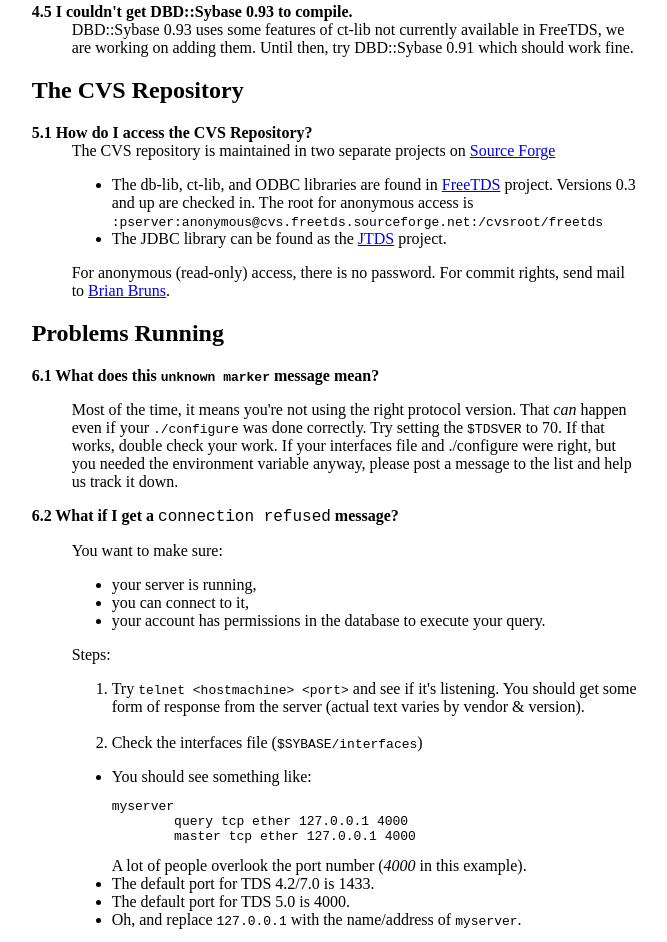
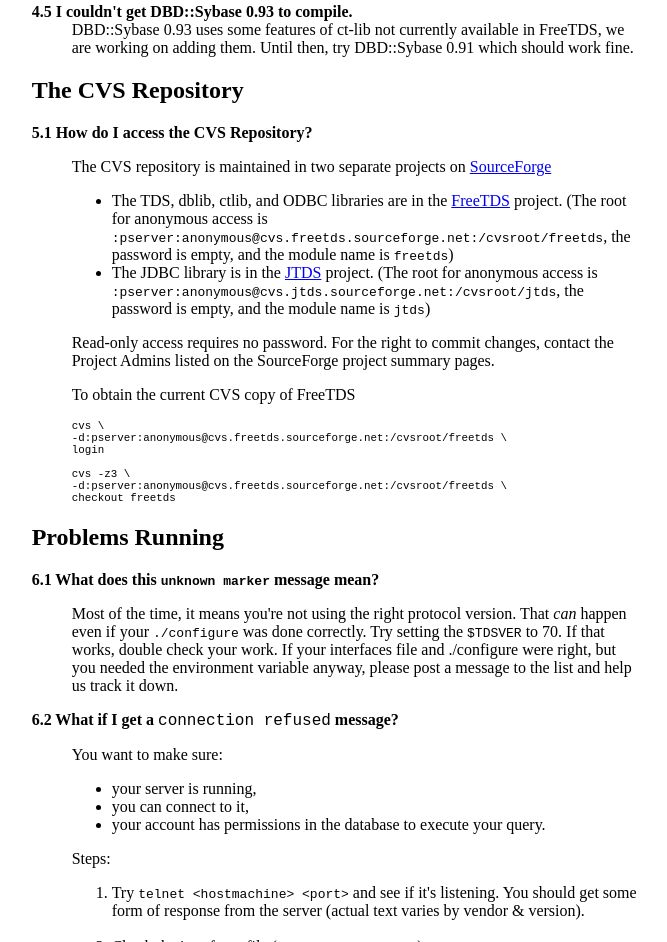
Before and after one commit to brianb/FreeTDS, a plain HTML site: page doc/faq.html in a window 1280 px wide. Shown: the part 6428-7370 px from the top of the page, without its empty margins (50-717 px from the left). Drawn offline with Linux system fonts and the light colour scheme.

Commit message:
include cvs module name

```diff
--- a/doc/faq.html
+++ b/doc/faq.html
@@ -703,20 +703,38 @@ in FreeTDS, we are working on adding them.  Until then, try DBD::Sybase
 <b>5.1 How do I access the CVS Repository?</b></dt>
 
 <dd>
-The CVS repository is maintained in two separate projects on <a href="http://www.sourceforge.net">Source Forge</a>
+<p>The CVS repository is maintained in two separate projects on <a href="http://www.sourceforge.net">SourceForge</a></p>
 
-<ul><li>The db-lib, ct-lib, and ODBC libraries are found in <a href="http://sourceforge.net/cvs/?group_id=33106">FreeTDS</a> project.
-Versions 0.3 and up are checked in. The
-root for anonymous access is <tt>:pserver:anonymous@cvs.freetds.sourceforge.net:/cvsroot/freetds</tt></li>
+<ul>
+
+<li>The TDS, dblib, ctlib, and ODBC libraries are in the <a
+href="http://sourceforge.net/cvs/?group_id=33106">FreeTDS</a> project.
+(The root for anonymous access is
+<tt>:pserver:anonymous@cvs.freetds.sourceforge.net:/cvsroot/freetds</tt>,
+the password is empty, and the module name is <tt>freetds</tt>)</li>
+
 <!-- :pserver:anon-cvs@freetds.internetcds.com:/Repository -->
-<li>
-The JDBC library can be found as the <a href="http://sourceforge.net/cvs/?group_id=33291">JTDS</a> project.  </li>
+<li>The JDBC library is in the <a
+href="http://sourceforge.net/cvs/?group_id=33291">JTDS</a> project.
+(The root for anonymous access is
+<tt>:pserver:anonymous@cvs.jtds.sourceforge.net:/cvsroot/jtds</tt>,
+the password is empty, and the module name is <tt>jtds</tt>)</li>
+
 </ul>
-<p> For anonymous (read-only) access, there is no password.  For commit rights, send mail to <a href="mailto:camber@ais.org">Brian Bruns</a>.
-</p>
+<p>Read-only access requires no password.  For the right to commit
+changes, contact the Project Admins listed on the SourceForge project
+summary pages.</p>
+<p>To obtain the current CVS copy of FreeTDS</p>
+<pre><small>cvs \
+-d:pserver:anonymous@cvs.freetds.sourceforge.net:/cvsroot/freetds \
+login
+
+cvs -z3 \
+-d:pserver:anonymous@cvs.freetds.sourceforge.net:/cvsroot/freetds \
+checkout freetds</small></pre>
 </dd>
 </dl>
-		<!-- RUNING -->
+		<!-- RUNNING -->
 
 <h2>Problems Running</h2>
 
```
Also changed, not shown: 1 other file.
